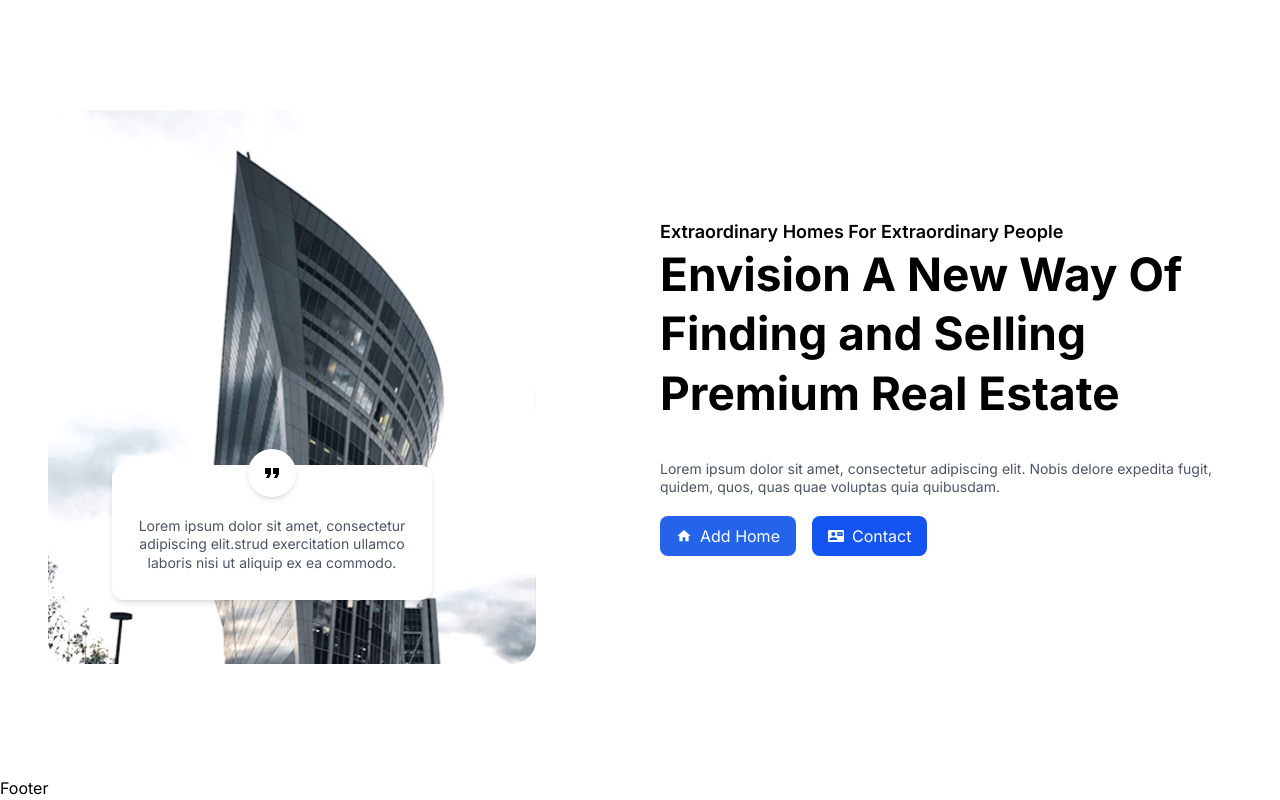
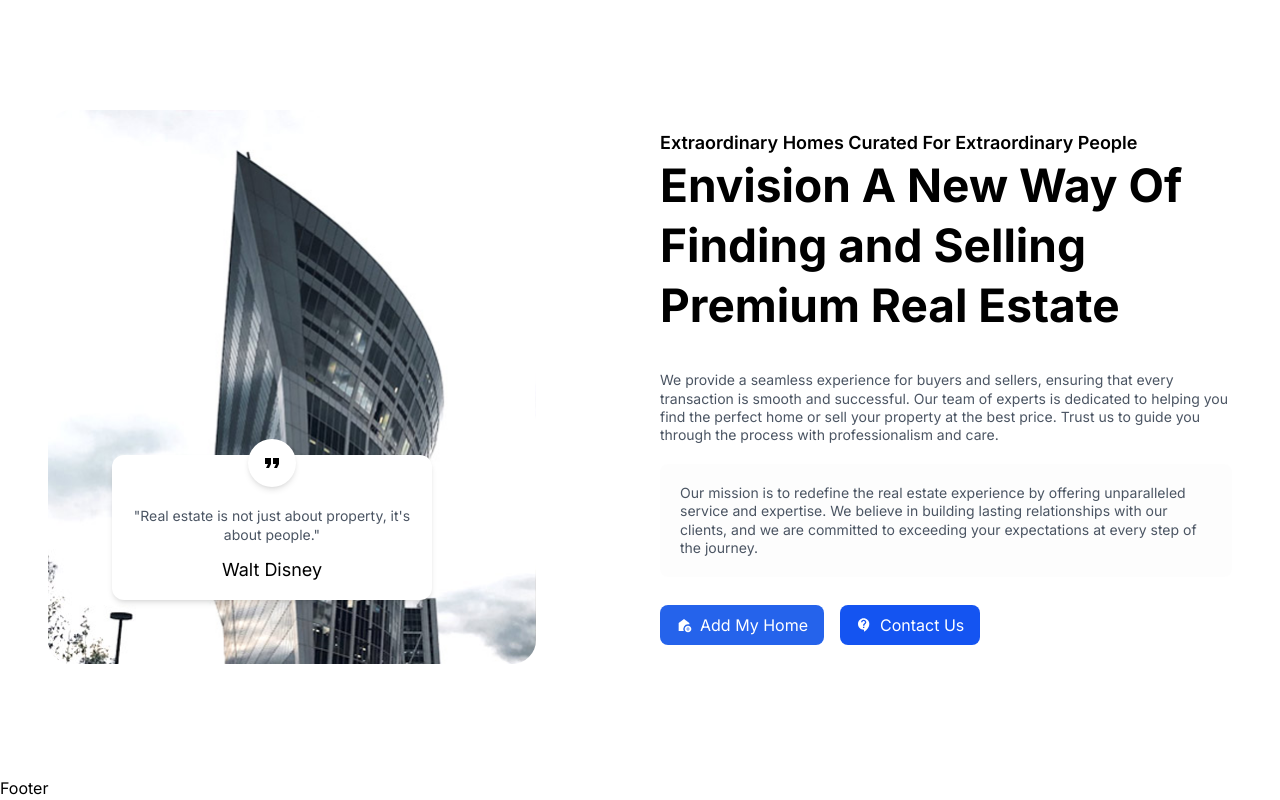
Before and after one commit to kgothatsontsane/homestead, a React (Vite) app in the folder frontend/: page / in a window 1280 px wide. Shown: the part 756-1556 px from the top of the page. Built offline with nearby package versions, Linux system fonts and the light colour scheme; a web font is replaced by a local one.

Commit message:
Refactor About component layout and update content for clarity and engagement

```diff
--- a/frontend/src/components/About.jsx
+++ b/frontend/src/components/About.jsx
@@ -1,6 +1,6 @@
 import React from 'react'
 import aboutImg from "../assets/about.jpg"
-import { MdFormatQuote, MdHome, MdContactMail } from 'react-icons/md'
+import { MdFormatQuote, MdAddHome, MdContactSupport } from 'react-icons/md'
 
 const About = () => {
 return (
@@ -13,30 +13,35 @@ const About = () => {
                                             <MdFormatQuote className='text-2xl'/>
                                     </span>
                                     <p className='text-center relative bottom-3'>
-                        Lorem ipsum dolor sit amet, consectetur adipiscing elit.strud exercitation ullamco laboris nisi ut aliquip ex ea commodo.
+                                            &quot;Real estate is not just about property, it&apos;s about people.&quot;
                                     </p>
+                                    <h3 className='text-center text-lg'>Walt Disney</h3>
                             </div>
                     </div>
                     {/* Right Side*/}
-            <di className='flex-1 flex justify-center flex-col'>
+                    <div className='flex-1 flex justify-center flex-col'>
                             <span className='medium-18'>
-                    Extraordinary Homes For Extraordinary People
+                                    Extraordinary Homes Curated For Extraordinary People
                             </span>
                             <h2 className='h2'>Envision A New Way Of Finding and Selling Premium Real Estate</h2>
                             <p className='py-5'>
-                    Lorem ipsum dolor sit amet, consectetur adipiscing elit. Nobis delore expedita fugit, quidem, quos, quas quae voluptas quia quibusdam.
+                                    We provide a seamless experience for buyers and sellers, ensuring that every transaction is smooth and successful. Our team of experts is dedicated to helping you find the perfect home or sell your property at the best price. Trust us to guide you through the process with professionalism and care.
                             </p>
-                <div className='flex flex-wrap gap-4'>
+                            <p className='bg-primary/20 rounded-lg p-5'>
+                                    Our mission is to redefine the real estate experience by offering unparalleled service and expertise. We believe in building lasting relationships with our clients, and we are committed to exceeding your expectations at every step of the journey.
+                            </p>
+                            <div className='flex flex-wrap gap-4 flex-col xl:flex-row pt-7'>
                                     <button className='bg-blue-600 hover:bg-blue-700 text-white py-2 px-4 rounded-lg flex items-center'>
-                        <MdHome className='mr-2' />
-                        Add Home
+                                            <MdAddHome className='mr-2' />
+                                            Add My Home
                                     </button>
-                    <button className='bg-secondary hover:bg-secondary-dark text-white py-2 px-4 rounded-lg flex items-center'>
-                        <MdContactMail className='mr-2' />
-                        Contact
+                                    <button className='bg-secondary hover:bg-secondary-dark text-white py-2 px-4 rounded-lg flex items-center hover:bg-blue-700'>
+                                            <MdContactSupport className='mr-2' />
+                                            Contact Us
                                     </button>
+
                             </div>
-            </di>
+                    </div>
             </div>
     </section>
 )
```
Lines whose indentation alone changed are shown as unchanged.
